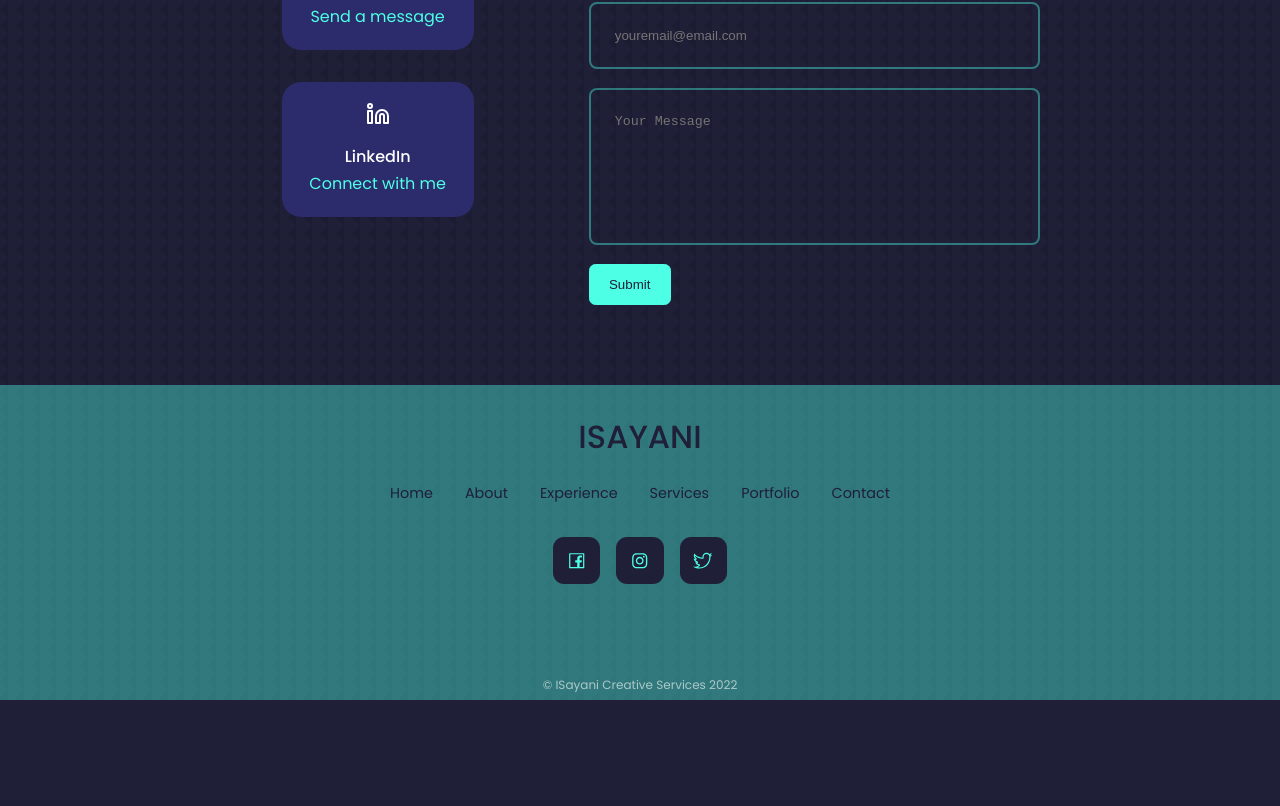
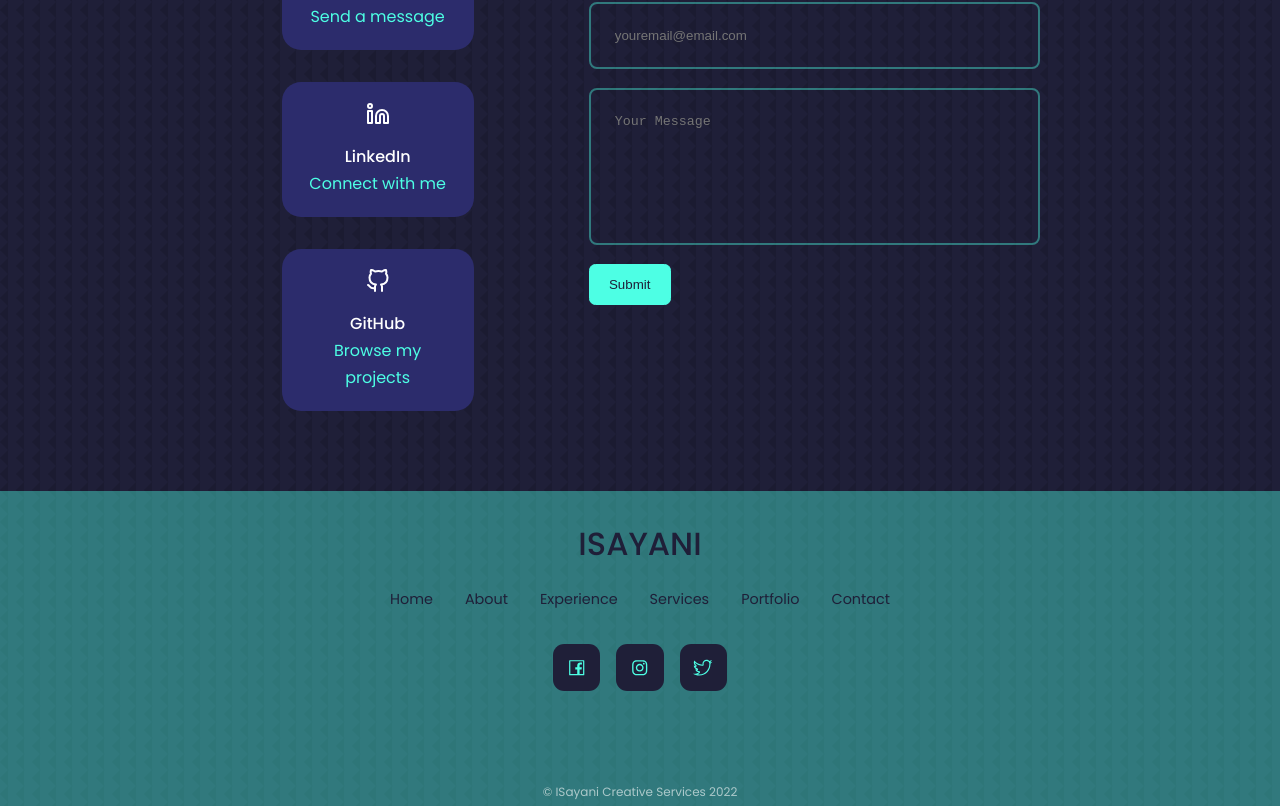
Before and after one commit to isayani/isayani-react-portfolio, a React (Create React App) app: page / in a window 1280 px wide. Shown: the part 4846-5652 px from the top of the page. Before the commit the page ends 5546 px from the top, so only its background shows below. Built offline with nearby package versions, Linux system fonts and the light colour scheme.

Commit message:
added github to contact

```diff
--- a/src/components/contact/Contact.jsx
+++ b/src/components/contact/Contact.jsx
@@ -1,7 +1,7 @@
 import React from "react";
 import "./contact.css";
 import { HiOutlineMail } from "react-icons/hi";
-import { FiLinkedin } from "react-icons/fi";
+import { FiLinkedin, FiGithub } from "react-icons/fi";
 
 function Contact() {
   return (
@@ -22,11 +22,22 @@
             <FiLinkedin className="contact__option-icon"/>
             <h4>LinkedIn</h4>
             <a
-              href="www.linkedin.com/in/inshasayani"
+              href="https://www.linkedin.com/in/inshasayani"
               target="_blank"
               className=""
             >
               Connect with me
+            </a>
+          </article>
+          <article className="contact__option">
+            <FiGithub className="contact__option-icon"/>
+            <h4>GitHub</h4>
+            <a
+              href="https://www.github.com/isayani"
+              target="_blank"
+              className=""
+            >
+              Browse my projects
             </a>
           </article>
         </div>
```
